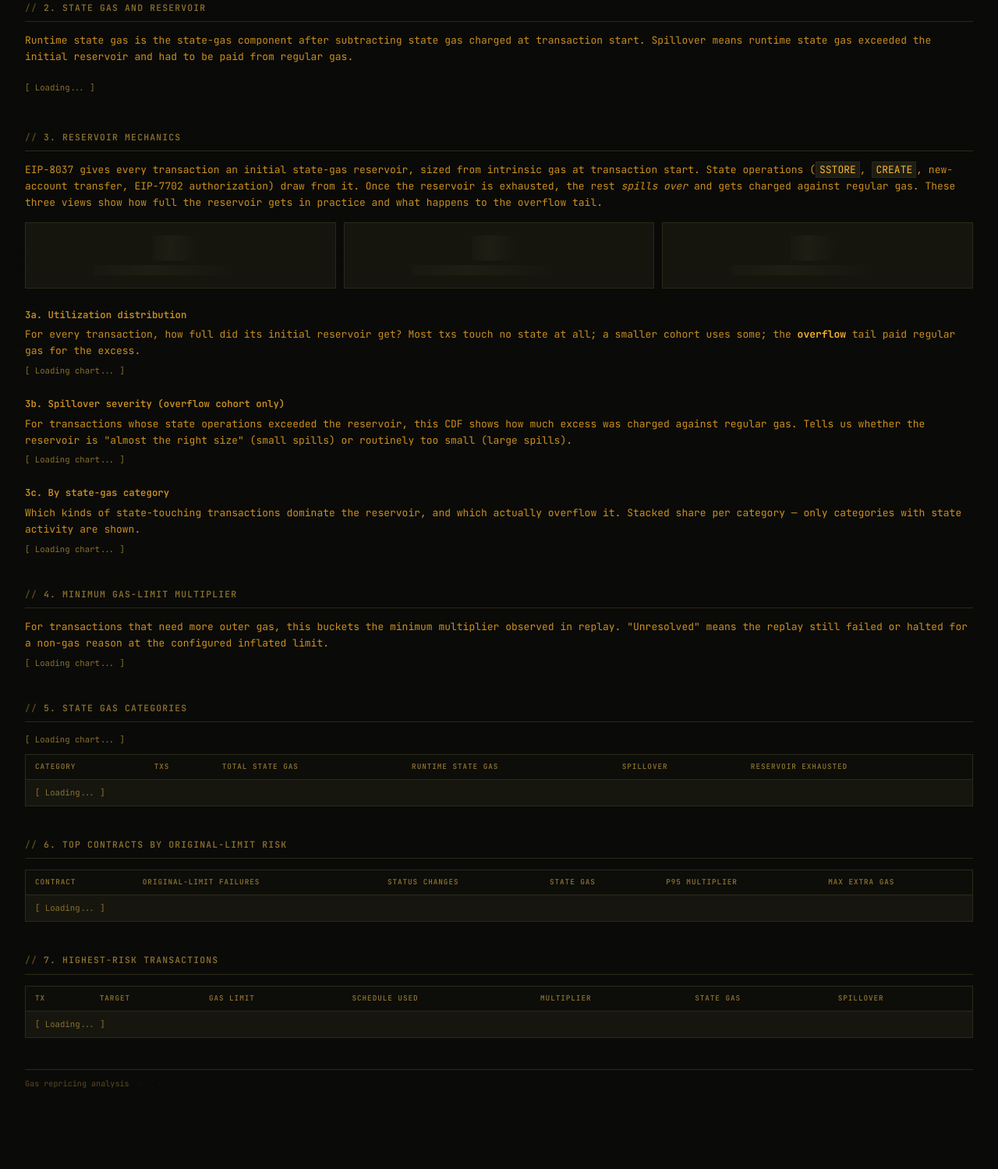
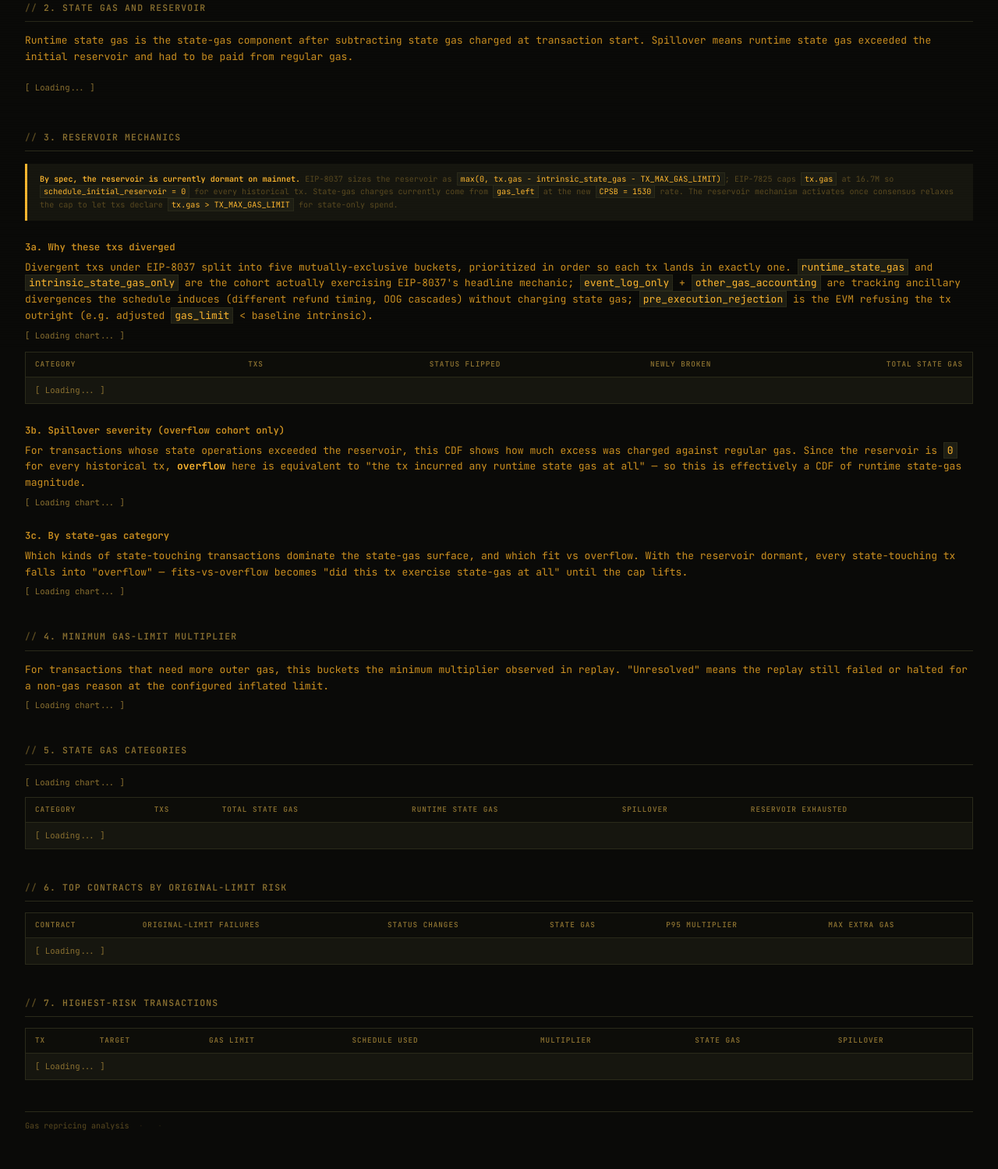
Before and after one commit to CarlBeek/repricing-forensics, a FastAPI app: page /eip8037 in a window 1280 px wide. Shown: the part 352-1851 px from the top of the page at 78% size. Before the commit the page ends 1747 px from the top, so only its background shows below. Run offline with FastAPI, Linux system fonts and the light colour scheme; data that the repository does not hold is empty; some libraries are stand-ins or nearby versions.

Commit message:
Replace 8037 utilization chart with divergence-reason split
The 'Utilization distribution' chart was structurally broken on
current mainnet: EIP-8037's reservoir is `max(0, tx.gas - intrinsic_state_gas -
TX_MAX_GAS_LIMIT)`, and EIP-7825 currently caps tx.gas at 16.7M — so
every historical tx has `schedule_initial_reservoir = 0` by spec.
Verified against the EIP and revm's native AMSTERDAM accounting:
implementation is correct; the chart's middle buckets (0-10%, ...,
50-75%) just can't trigger until the cap lifts. The 'no state' bucket
was dominant because 94% of divergent txs under 8037 aren't exercising
state-gas at all — they're tracking ancillary divergences (event-log
timing, OOG cascades, refund interactions) that the schedule's
intrinsic / floor-gas accounting paths induce.

Replaced section 3a with a divergence-reason breakdown: each tx falls
into exactly one of five priority-ordered buckets surfaced by a new
`/api/eip8037/divergence-reasons` endpoint:

  1. pre_execution_rejection  — schedule_total_gas_spent == 0
  2. runtime_state_gas        — EVM charged state-gas during execution
  3. intrinsic_state_gas_only — CREATE / 7702 auth surcharge only
  4. event_log_only           — event_logs_changed without state-gas
  5. other_gas_accounting     — gas_delta != 0 from another path

Per category: txs, status flips, newly broken, total state gas.

Also added a spec banner at the top of section 3 explaining why the
reservoir is dormant, and relabelled 3b/3c to match the post-cap-lift
reality: under current mainnet, 'overflow' is equivalent to 'used any
runtime state-gas', so those panels read as state-gas magnitude/
category surfaces rather than reservoir-utilisation analyses.

Co-Authored-By: Claude Opus 4.7 (1M context) <noreply@anthropic.com>

```diff
--- a/src/repricing_forensics/web/templates/eip8037.html
+++ b/src/repricing_forensics/web/templates/eip8037.html
@@ -14,24 +14,34 @@
 <div class="poster-grid" id="stateCards"><p class="loading">Loading...</p></div>
 
 <h2>3. Reservoir Mechanics</h2>
-<p>EIP-8037 gives every transaction an initial state-gas reservoir, sized from intrinsic gas at transaction start. State operations (<code>SSTORE</code>, <code>CREATE</code>, new-account transfer, EIP-7702 authorization) draw from it. Once the reservoir is exhausted, the rest <em>spills over</em> and gets charged against regular gas. These three views show how full the reservoir gets in practice and what happens to the overflow tail.</p>
-
-<div class="poster-grid" id="reservoirCards" style="grid-template-columns: repeat(3, 1fr);">
-  <div class="skeleton-card"><div class="skeleton skeleton-number"></div><div class="skeleton skeleton-text" style="width:60%;margin:0 auto"></div></div>
-  <div class="skeleton-card"><div class="skeleton skeleton-number"></div><div class="skeleton skeleton-text" style="width:60%;margin:0 auto"></div></div>
-  <div class="skeleton-card"><div class="skeleton skeleton-number"></div><div class="skeleton skeleton-text" style="width:60%;margin:0 auto"></div></div>
+<div class="note" style="border-left: 3px solid var(--orange); padding: 12px 16px; margin: 16px 0; background: var(--bg-card)">
+  <strong>By spec, the reservoir is currently dormant on mainnet.</strong> EIP-8037 sizes the reservoir as
+  <code>max(0, tx.gas − intrinsic_state_gas − TX_MAX_GAS_LIMIT)</code>; EIP-7825 caps <code>tx.gas</code> at 16.7M so
+  <code>schedule_initial_reservoir = 0</code> for every historical tx. State-gas charges currently come from
+  <code>gas_left</code> at the new <code>CPSB = 1530</code> rate. The reservoir mechanism activates once consensus relaxes
+  the cap to let txs declare <code>tx.gas &gt; TX_MAX_GAS_LIMIT</code> for state-only spend.
 </div>
 
-<h3 style="margin-top:24px">3a. Utilization distribution</h3>
-<p>For every transaction, how full did its initial reservoir get? Most txs touch no state at all; a smaller cohort uses some; the <strong>overflow</strong> tail paid regular gas for the excess.</p>
-<div id="utilizationChart"><p class="loading">Loading chart...</p></div>
+<h3 style="margin-top:24px">3a. Why these txs diverged</h3>
+<p>Divergent txs under EIP-8037 split into five mutually-exclusive buckets, prioritized in order so each tx lands in exactly one. <code>runtime_state_gas</code> and <code>intrinsic_state_gas_only</code> are the cohort actually exercising EIP-8037's headline mechanic; <code>event_log_only</code> + <code>other_gas_accounting</code> are tracking ancillary divergences the schedule induces (different refund timing, OOG cascades) without charging state gas; <code>pre_execution_rejection</code> is the EVM refusing the tx outright (e.g. adjusted <code>gas_limit</code> &lt; baseline intrinsic).</p>
+<div id="divergenceReasonChart"><p class="loading">Loading chart...</p></div>
+<table id="reasonTable" style="margin-top:12px">
+  <thead><tr>
+    <th>Category</th>
+    <th style="text-align:right">Txs</th>
+    <th style="text-align:right">Status flipped</th>
+    <th style="text-align:right">Newly broken</th>
+    <th style="text-align:right">Total state gas</th>
+  </tr></thead>
+  <tbody id="reasonBody"><tr><td colspan="5" class="loading">Loading...</td></tr></tbody>
+</table>
 
 <h3 style="margin-top:24px">3b. Spillover severity (overflow cohort only)</h3>
-<p>For transactions whose state operations exceeded the reservoir, this CDF shows how much excess was charged against regular gas. Tells us whether the reservoir is "almost the right size" (small spills) or routinely too small (large spills).</p>
+<p>For transactions whose state operations exceeded the reservoir, this CDF shows how much excess was charged against regular gas. Since the reservoir is <code>0</code> for every historical tx, <strong>overflow</strong> here is equivalent to "the tx incurred any runtime state gas at all" — so this is effectively a CDF of runtime state-gas magnitude.</p>
 <div id="spilloverChart"><p class="loading">Loading chart...</p></div>
 
 <h3 style="margin-top:24px">3c. By state-gas category</h3>
-<p>Which kinds of state-touching transactions dominate the reservoir, and which actually overflow it. Stacked share per category — only categories with state activity are shown.</p>
+<p>Which kinds of state-touching transactions dominate the state-gas surface, and which fit vs overflow. With the reservoir dormant, every state-touching tx falls into "overflow" — fits-vs-overflow becomes "did this tx exercise state-gas at all" until the cap lifts.</p>
 <div id="categoryReservoirChart"><p class="loading">Loading chart...</p></div>
 
 <h2>4. Minimum Gas-Limit Multiplier</h2>
@@ -66,13 +76,14 @@ function fmtMultiplier(n) {
 
 (async function() {
   const qs = `schedule=${encodeURIComponent(PAGE_SCHEDULE)}`;
-  const [overview, buckets, categories, contracts, examples, reservoir] = await Promise.all([
+  const [overview, buckets, categories, contracts, examples, reservoir, reasons] = await Promise.all([
     fetchJSON(`/api/eip8037/overview?${qs}`),
     fetchJSON(`/api/eip8037/multiplier-histogram?${qs}`),
     fetchJSON(`/api/eip8037/state-gas-by-category?${qs}`),
     fetchJSON(`/api/eip8037/top-contracts?limit=20&${qs}`),
     fetchJSON(`/api/eip8037/examples?limit=50&${qs}`),
     fetchJSON(`/api/eip8037/reservoir?${qs}`),
+    fetchJSON(`/api/eip8037/divergence-reasons?${qs}`),
   ]);
 
   document.getElementById('subtitle').textContent =
@@ -92,44 +103,66 @@ function fmtMultiplier(n) {
     { value: fmtCount(overview.reservoir_exhausted_txs), label: 'Reservoir Exhausted Txs', color: COLORS.broken },
   ]);
 
-  // ── Reservoir mechanics ──────────────────────────────────────────────
-  const rh = reservoir.headline;
-  const stateTouchPct = rh.total_txs ? (rh.state_touching_txs / rh.total_txs * 100) : 0;
-  const overflowOfTouchingPct = rh.state_touching_txs ? (rh.overflow_txs / rh.state_touching_txs * 100) : 0;
-  function fmtPctVal(n) { return `${n.toFixed(n < 1 ? 2 : 1)}%`; }
-  function fmtUtil(n) { return n == null ? 'n/a' : fmtPctVal(n * 100); }
+  // ── 3a. Divergence-reason split ──────────────────────────────────────
+  // Five mutually-exclusive priority buckets, ordered to keep the
+  // state-gas activations leftmost on the chart so the EIP-8037
+  // headline mechanic gets visual primacy.
+  const REASON_ORDER = [
+    'runtime_state_gas',
+    'intrinsic_state_gas_only',
+    'event_log_only',
+    'other_gas_accounting',
+    'pre_execution_rejection',
+  ];
+  const REASON_LABELS = {
+    runtime_state_gas:        'Runtime state-gas',
+    intrinsic_state_gas_only: 'Intrinsic state-gas only',
+    event_log_only:           'Event-log only',
+    other_gas_accounting:     'Other gas accounting',
+    pre_execution_rejection:  'Pre-execution rejection',
+  };
+  const REASON_COLORS = {
+    runtime_state_gas:        COLORS.changed,
+    intrinsic_state_gas_only: COLORS.changed,
+    event_log_only:           COLORS.neutral,
+    other_gas_accounting:     COLORS.neutral,
+    pre_execution_rejection:  COLORS.broken,
+  };
+  const byCategory = Object.fromEntries(reasons.map(r => [r.category, r]));
+  const reasonRows = REASON_ORDER
+    .map(cat => byCategory[cat])
+    .filter(Boolean);
 
-  renderPosterCards('reservoirCards', [
-    { value: fmtPctVal(stateTouchPct), label: `Txs touching state<br>(${fmtCount(rh.state_touching_txs)} of ${fmtCount(rh.total_txs)})` },
-    { value: fmtUtil(rh.p95_utilization_state_touching),
-      label: 'p95 utilization<br>(state-touching cohort)',
-      color: COLORS.changed },
-    { value: fmtPctVal(overflowOfTouchingPct),
-      label: `Overflow rate<br>(${fmtCount(rh.overflow_txs)} of ${fmtCount(rh.state_touching_txs)})`,
-      color: COLORS.broken },
-  ]);
-
-  // 3a. Utilization histogram
-  const utilColors = reservoir.utilization.map(u => {
-    if (u.bucket === 'overflow') return COLORS.broken;
-    if (u.bucket === '75–100%') return COLORS.changed;
-    if (u.bucket === 'no state') return COLORS.neutral;
-    return COLORS.saved;
-  });
-  Plotly.newPlot('utilizationChart', [{
-    x: reservoir.utilization.map(u => u.bucket),
-    y: reservoir.utilization.map(u => u.txs),
+  Plotly.newPlot('divergenceReasonChart', [{
+    x: reasonRows.map(r => REASON_LABELS[r.category] || r.category),
+    y: reasonRows.map(r => r.txs),
     type: 'bar',
-    marker: { color: utilColors },
-    hovertext: reservoir.utilization.map(u =>
-      `${u.bucket}: ${fmtCount(u.txs)} txs<br>${fmtCount(u.status_changed_txs)} status changes`),
+    marker: { color: reasonRows.map(r => REASON_COLORS[r.category]) },
+    hovertext: reasonRows.map(r =>
+      `${REASON_LABELS[r.category] || r.category}<br>`
+      + `${fmtCount(r.txs)} txs<br>`
+      + `${fmtCount(r.newly_broken_txs)} newly broken<br>`
+      + `${fmtCount(r.status_changed_txs)} status flips<br>`
+      + `${fmtGas(r.total_state_gas_spent)} total state gas`),
     hoverinfo: 'text',
   }], layout({
-    title: { text: 'Reservoir utilization (all txs)' },
-    xaxis: { title: 'runtime_state_gas / initial_reservoir' },
+    title: { text: 'Divergent txs by reason (mutually exclusive)' },
+    xaxis: { title: '' },
     yaxis: { title: 'Transactions (log)', type: 'log', tickformat: ',' },
     height: 380,
   }), { responsive: true });
+
+  const totalDivergent = reasonRows.reduce((a, r) => a + r.txs, 0) || 1;
+  document.getElementById('reasonBody').innerHTML = reasonRows.map(r => `
+    <tr>
+      <td><strong>${escHtml(REASON_LABELS[r.category] || r.category)}</strong><br>
+        <span class="note">${(r.txs / totalDivergent * 100).toFixed(1)}% of divergent</span></td>
+      <td style="text-align:right">${fmtCount(r.txs)}</td>
+      <td style="text-align:right">${fmtCount(r.status_changed_txs)}</td>
+      <td style="text-align:right; color:${r.newly_broken_txs > 0 ? 'var(--red)' : 'var(--text-dim)'}">${fmtCount(r.newly_broken_txs)}</td>
+      <td style="text-align:right">${fmtGas(r.total_state_gas_spent)}</td>
+    </tr>
+  `).join('');
 
   // 3b. Spillover severity CDF — log x, conditional on spillover > 0
   const spillHist = reservoir.spillover_histogram;
```
Also changed, not shown: src/repricing_forensics/web/routes_api.py (+74 -0 lines).
